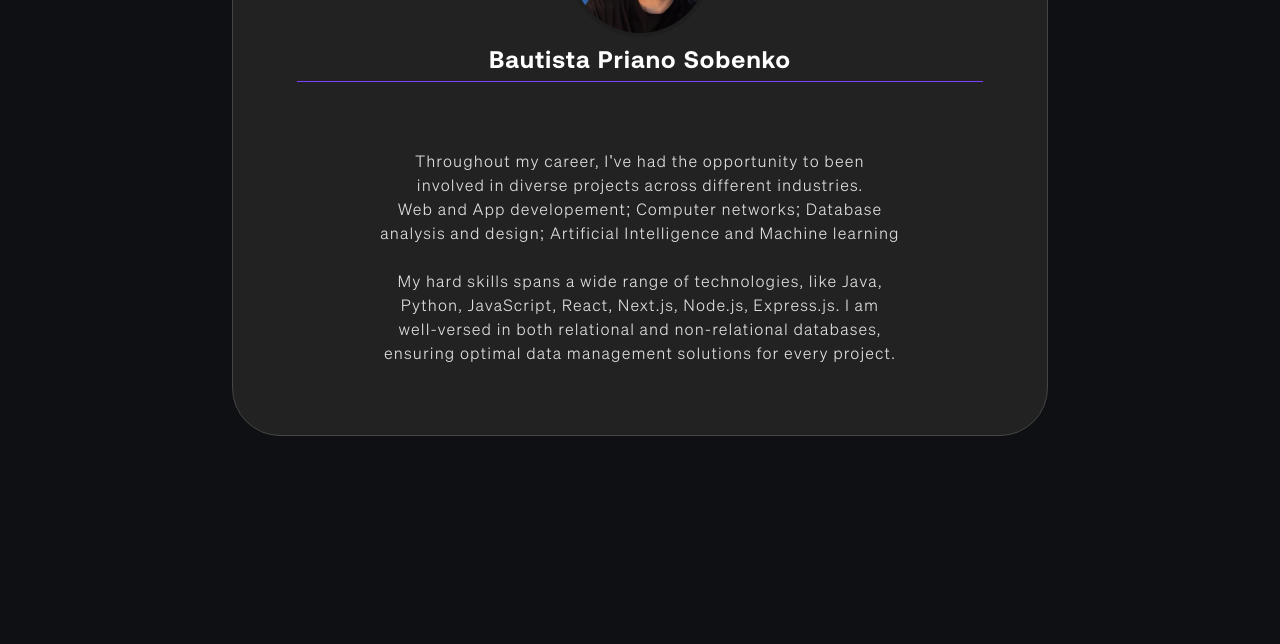
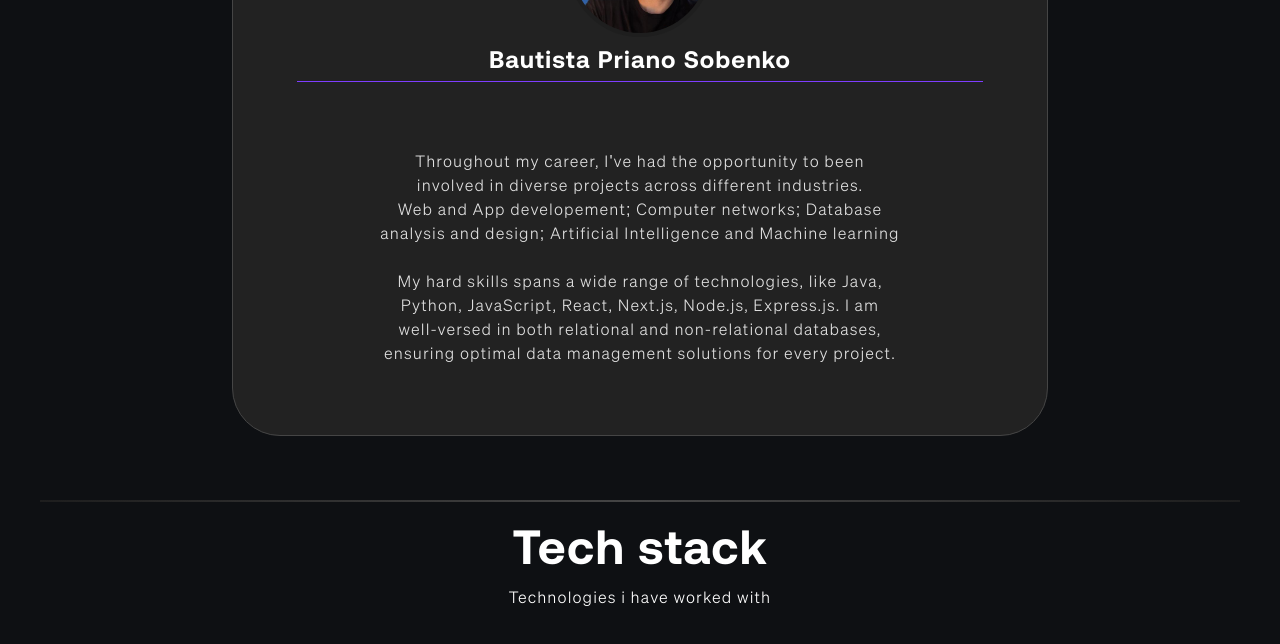
Before and after one commit to BautiSobenko/portfolio, a Next.js app: page / in a window 1280 px wide. Shown: the part 2316-2960 px from the top of the page. Before the commit the page ends 2816 px from the top, so only its background shows below. Built offline with nearby package versions, Linux system fonts and the light colour scheme.

Commit message:
Starting with Tech stack section

```diff
--- a/src/app/page.tsx
+++ b/src/app/page.tsx
@@ -1,6 +1,6 @@
 'use client'
 
-import { Hero, Divider, CourseCard, ProjectSectionMobile, About } from "@/components/ui"
+import { Hero, Divider, CourseCard, ProjectSectionMobile, About, TechnologiesSection } from "@/components/ui"
 import { useMediaQuery } from "react-responsive"
 
 const Page = () => {
@@ -20,6 +20,8 @@ const Page = () => {
       }
       <Divider />
       <About />
+      <Divider />
+      <TechnologiesSection />
     </main>
   )
 }
--- a/src/components/ui/index.ts
+++ b/src/components/ui/index.ts
@@ -7,6 +7,8 @@ import { ProjectCardMobile } from "./projects/ProjectCardMobile"
 import { ProjectSectionMobile } from "./projects/ProjectSectionMobile"
 import { ProjectCardDesktop } from "./projects/ProjectCardDesktop"
 import { About } from "./about/About"
+import { CardIcon } from "./technologies/CardIcon"
+import { TechnologiesSection } from "./technologies/TechnologiesSection"
 
 
 export {
@@ -18,5 +20,7 @@ export {
   ProjectCardMobile,
   ProjectSectionMobile,
   ProjectCardDesktop,
-  About
+  About,
+  CardIcon,
+  TechnologiesSection
 }
--- /dev/null
+++ b/src/components/ui/technologies/CardIcon.tsx
@@ -0,0 +1,6 @@
+
+export const CardIcon = () => {
+  return (
+    <div>CardIcon</div>
+  )
+}
--- /dev/null
+++ b/src/components/ui/technologies/TechnologiesSection.tsx
@@ -0,0 +1,18 @@
+
+export const TechnologiesSection = () => {
+  return (
+    <section>
+      <div className="text-center py-6">
+        <h2 className="text-5xl font-bold mb-3">Tech stack</h2>
+        <p className="mb-6">
+          Technologies i have worked with
+        </p>
+      </div>
+
+      <div className="grid grid-cols-6 grid-rows-6 h-[42rem]">
+
+      </div>
+
+    </section>
+  )
+}
```
